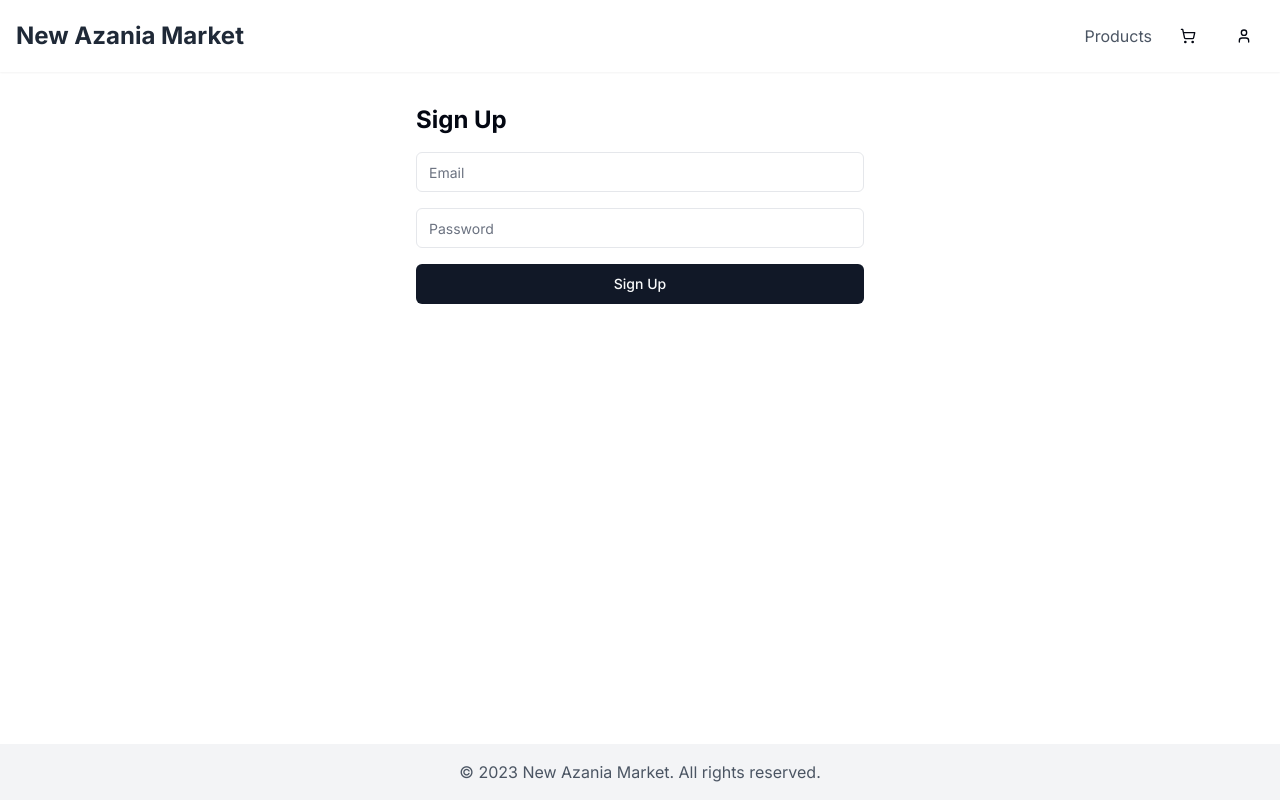
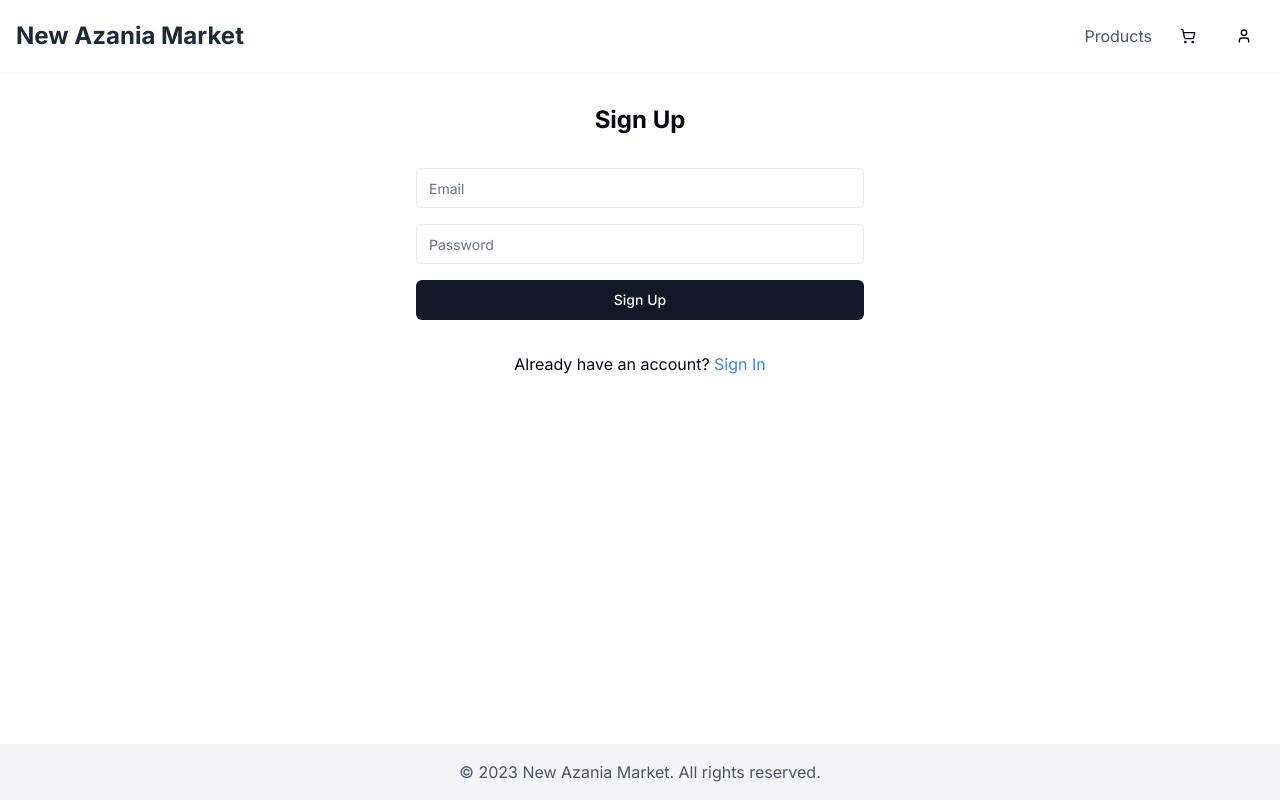
Before and after one commit to Koketso-dax/new_azania_market, a Next.js app: page /auth/signup in a window 1280 px wide. Built offline with nearby package versions, Linux system fonts and the light colour scheme; no server answers.

Commit message:
Handle authentication properly

```diff
--- a/app/auth/signin/page.tsx
+++ b/app/auth/signin/page.tsx
@@ -2,13 +2,16 @@
 
 import { useState } from 'react'
 import { useRouter } from 'next/navigation'
+import Link from 'next/link'
 import { Button } from '@/components/ui/button'
 import { Input } from '@/components/ui/input'
 import { supabase } from '@/lib/supabase-client'
+import { AuthError } from '@supabase/supabase-js'
 
 export default function SignIn() {
   const [email, setEmail] = useState('')
   const [password, setPassword] = useState('')
+  const [error, setError] = useState<AuthError | null>(null)
   const router = useRouter()
 
   const handleSignIn = async (e: React.FormEvent) => {
@@ -16,15 +19,16 @@ export default function SignIn() {
     try {
       const { error } = await supabase.auth.signInWithPassword({ email, password })
       if (error) throw error
-      router.push('/')
+      router.push('/profile')
     } catch (error) {
-      console.error('Error signing in:', error)
+      setError(error as AuthError)
     }
   }
 
   return (
-    <div className="max-w-md mx-auto">
-      <h1 className="text-2xl font-bold mb-4">Sign In</h1>
+    <div className="max-w-md mx-auto space-y-8">
+      <h1 className="text-2xl font-bold text-center">Sign In</h1>
+      {error && <p className="text-red-500 text-center">{error.message}</p>}
       <form onSubmit={handleSignIn} className="space-y-4">
         <Input
           type="email"
@@ -42,6 +46,12 @@ export default function SignIn() {
         />
         <Button type="submit" className="w-full">Sign In</Button>
       </form>
+      <p className="text-center">
+        Don&apos;t have an account?{' '}
+        <Link href="/auth/signup" className="text-blue-500 hover:underline">
+          Sign Up
+        </Link>
+      </p>
     </div>
   )
 }
--- a/app/auth/signup/page.tsx
+++ b/app/auth/signup/page.tsx
@@ -2,13 +2,16 @@
 
 import { useState } from 'react'
 import { useRouter } from 'next/navigation'
+import Link from 'next/link'
 import { Button } from '@/components/ui/button'
 import { Input } from '@/components/ui/input'
 import { supabase } from '@/lib/supabase-client'
+import { AuthError } from '@supabase/supabase-js'
 
 export default function SignUp() {
   const [email, setEmail] = useState('')
   const [password, setPassword] = useState('')
+  const [error, setError] = useState<AuthError | null>(null)
   const router = useRouter()
 
   const handleSignUp = async (e: React.FormEvent) => {
@@ -18,13 +21,14 @@ export default function SignUp() {
       if (error) throw error
       router.push('/auth/signin')
     } catch (error) {
-      console.error('Error signing up:', error)
+      setError(error as AuthError)
     }
   }
 
   return (
-    <div className="max-w-md mx-auto">
-      <h1 className="text-2xl font-bold mb-4">Sign Up</h1>
+    <div className="max-w-md mx-auto space-y-8">
+      <h1 className="text-2xl font-bold text-center">Sign Up</h1>
+      {error && <p className="text-red-500 text-center">{error.message}</p>}
       <form onSubmit={handleSignUp} className="space-y-4">
         <Input
           type="email"
@@ -42,6 +46,12 @@ export default function SignUp() {
         />
         <Button type="submit" className="w-full">Sign Up</Button>
       </form>
+      <p className="text-center">
+        Already have an account?{' '}
+        <Link href="/auth/signin" className="text-blue-500 hover:underline">
+          Sign In
+        </Link>
+      </p>
     </div>
   )
 }
```
